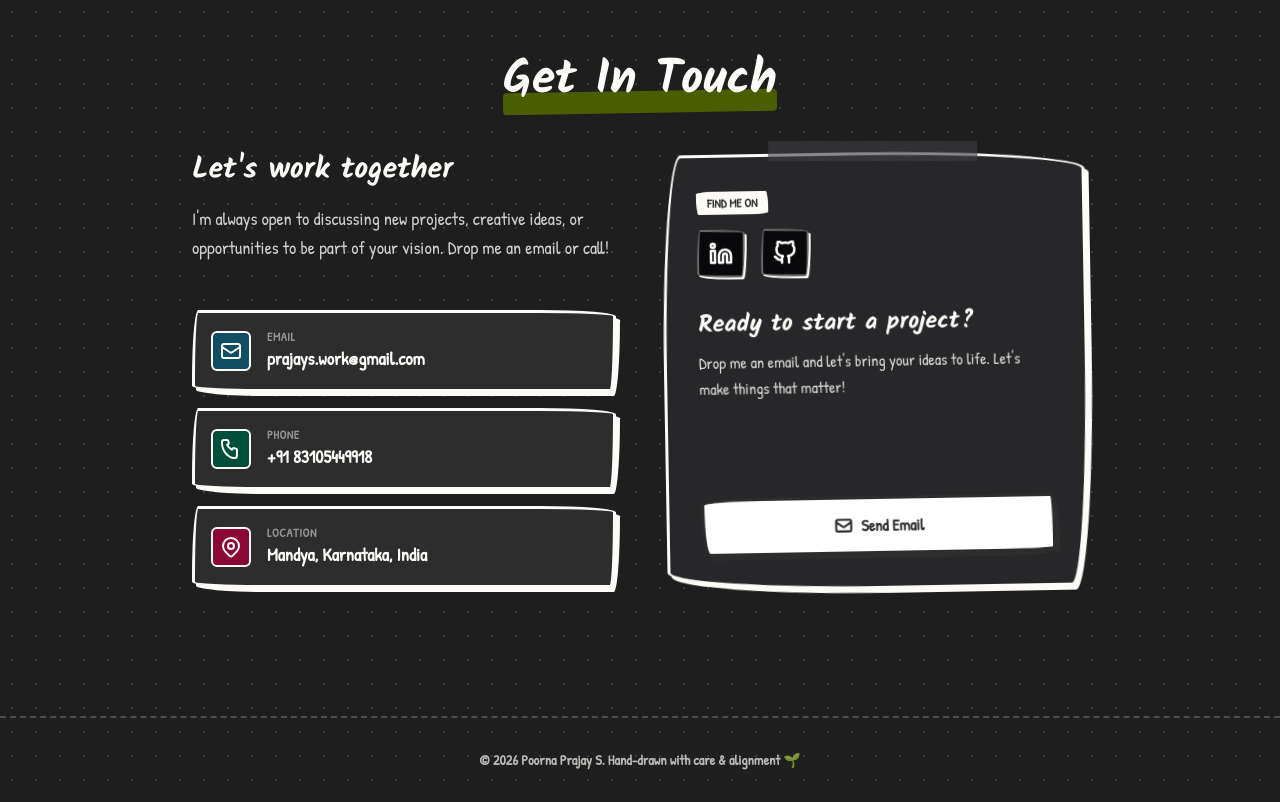
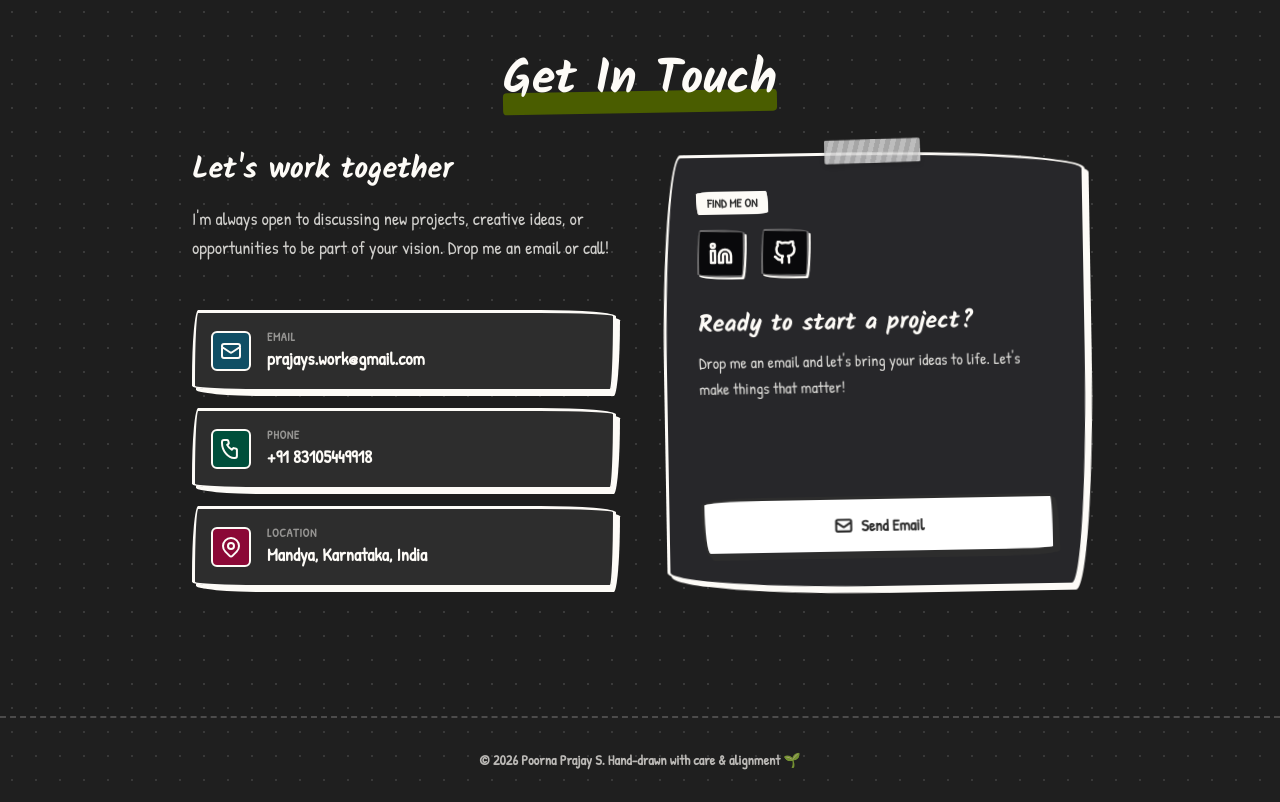
Before and after one commit to poornaprajays/Sketch, a React (Vite) app: page / in a window 1280 px wide. Shown: the part 5520-6322 px from the top of the page. Built offline with nearby package versions, Linux system fonts and the light colour scheme.

Commit message:
feat(Contact): add washi tape strip to Find Me On sticky card - centered translucent light-grey tape strip with diagonal texture and drop shadow; iterated through amber, salmon, and settled on light grey rgba(200,200,200,0.80); remove unused React import

```diff
--- a/src/components/Contact.tsx
+++ b/src/components/Contact.tsx
@@ -88,8 +88,16 @@ export const Contact: React.FC = () => {
           style={{ borderRadius: '20px 240px 20px 220px / 220px 20px 240px 20px' }}
           className="relative flex flex-col justify-between gap-6 bg-[#fff9c4] dark:bg-zinc-800 border-[3px] border-pencil dark:border-paper shadow-[4px_4px_0px_0px_#2d2d2d] dark:shadow-[4px_4px_0px_0px_#fdfbf7] p-6 md:p-8 rotate-[-1deg]"
         >
-          {/* Tape strip overlay */}
-          <div className="absolute -top-3.5 left-1/4 right-1/4 h-5 bg-white/70 dark:bg-zinc-700/60 border-x border-pencil/20 rotate-[1deg] pointer-events-none" />
+          {/* Tape strip — centered top */}
+          <div
+            className="absolute -top-4 left-1/2 -translate-x-1/2 w-24 h-6 rotate-[-1deg] pointer-events-none"
+            style={{
+              background: 'rgba(200, 200, 200, 0.80)',
+              backgroundImage: 'repeating-linear-gradient(105deg, transparent, transparent 5px, rgba(255,255,255,0.25) 5px, rgba(255,255,255,0.25) 10px)',
+              boxShadow: '0 2px 5px rgba(0,0,0,0.15)',
+              borderRadius: '2px',
+            }}
+          />
 
           <div>
             <span
```
